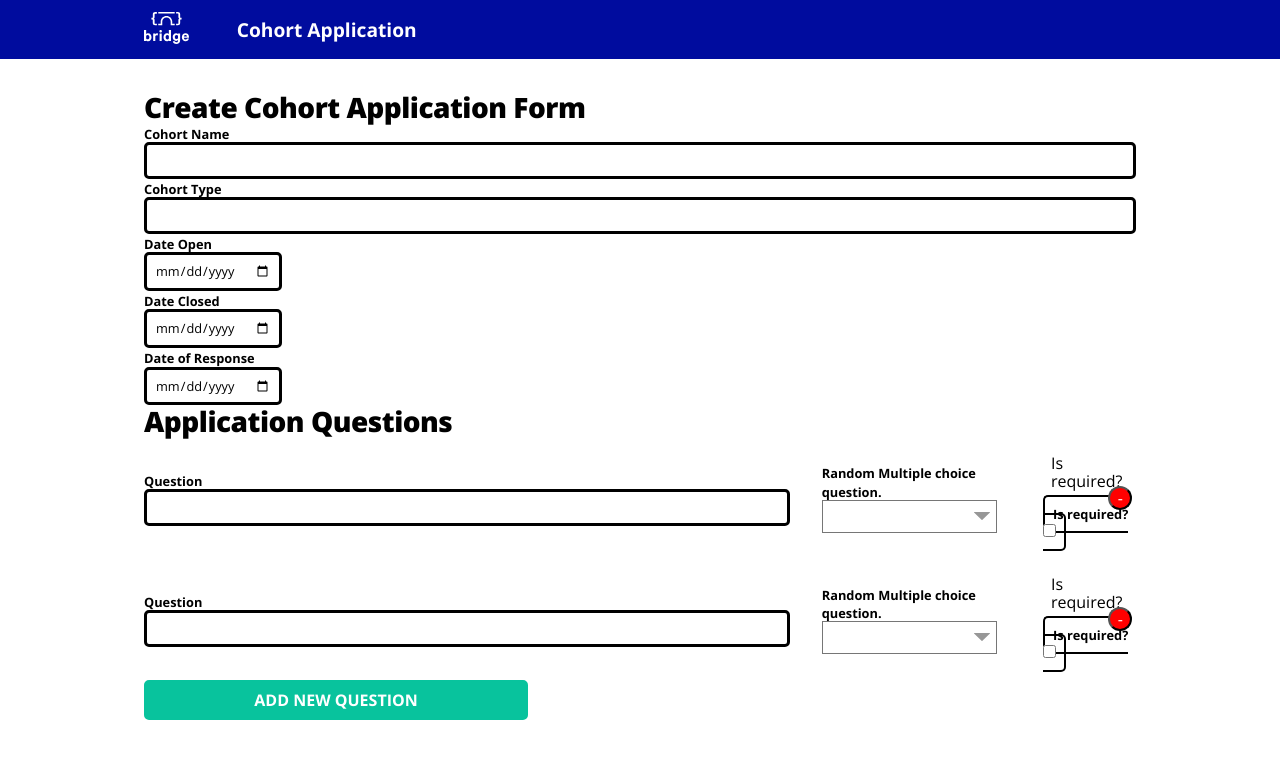
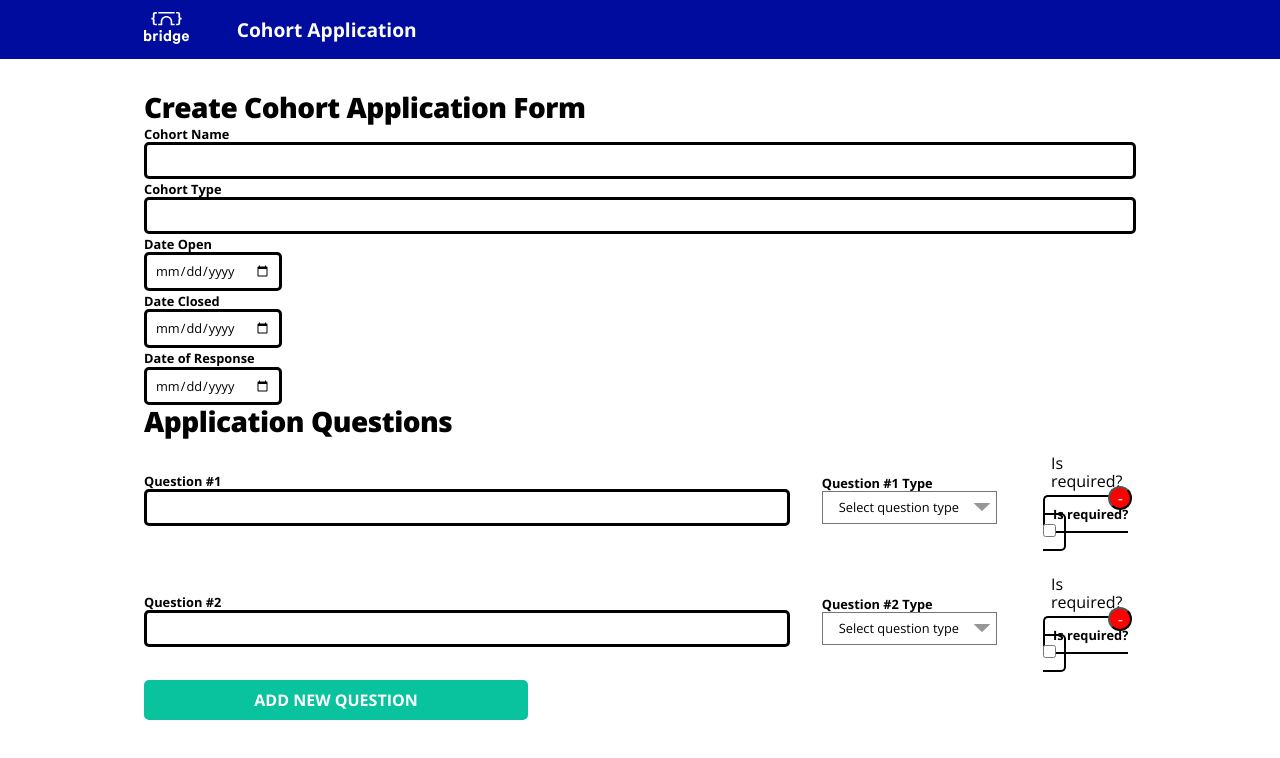
Before and after one commit to bridge-school/applications-frontend, a React (Create React App) app: page /admin/create in a window 1280 px wide. Shown: the top 758 px of the page. Built offline with nearby package versions, Linux system fonts and the light colour scheme.

Commit message:
[Feat]: Adding types to dropdown. (#38)

```diff
--- a/src/components/AddQuestions.js
+++ b/src/components/AddQuestions.js
@@ -64,14 +64,35 @@ export default function AddQuestions({fields, handleChange, handleAddNewQuestion
                   type="text"
                   value={field.description}
                   handleChange={handleChangeAtIndex('description')}
-                  label="Question"
+                  label={`Question #${index+1}`}
                 />
               </QuestionWrap>
               <DropdownWrap>
                 <Dropdown
                   name={`type${index}`}
                   value={field.type}
-                  data={{description: 'test'}}
+                  data={{
+                    description: `Question #${index+1} Type`,
+                    placeholder: "Select question type",
+                    items: [
+                      {
+                        label: 'short answer',
+                        value: 'input',
+                      },
+                      {
+                        label: 'paragraph',
+                        value: 'textarea',
+                      },
+                      {
+                        label: 'checkboxes',
+                        value: 'checkbox',
+                      },
+                      {
+                        label: 'drop down',
+                        value: 'select',
+                      },
+                    ]
+                  }}
                   handleChange={handleChangeAtIndex('type')}
                 />
               </DropdownWrap>
--- a/src/components/Button.js
+++ b/src/components/Button.js
@@ -12,5 +12,5 @@ export default function Button(props) {
 
 Button.propTypes = {
   text: PropTypes.string.isRequired,
-  handleClick: PropTypes.func,
+  handleClick: PropTypes.func.isRequired,
 };
--- a/src/components/Dropdown.js
+++ b/src/components/Dropdown.js
@@ -14,21 +14,7 @@ const SelectBox = styled.select`
   width: 100%;
 `;
 
-export default function Dropdown({ handleChange, value }) {
-  const data = {
-    description: 'Random Multiple choice question.',
-    type: 'checkbox',
-    items: [
-      {
-        label: 'Option a',
-        value: 'A',
-      },
-      {
-        label: 'Option b',
-        value: 'B',
-      },
-    ],
-  };
+export default function Dropdown({ data, handleChange, value }) {
 
   return (
     <div>
@@ -36,7 +22,9 @@ export default function Dropdown({ handleChange, value }) {
         {data.description}
         <br />
         <SelectBox onChange={handleChange} value={value}>
-          <option value="" />
+          <option value="">
+            {data.placeholder}
+          </option>
           {data.items.map(item => (
             <option key={data.items.indexOf(item)} value={item.value}>
               {item.label}
--- a/src/views/AdminView.js
+++ b/src/views/AdminView.js
@@ -20,7 +20,7 @@ export default function AdminView() {
     <div>
       <Header>
         <PageTitle title="Cohort Application Forms" />
-        <Link to="/admin/create" className="button-style" title="create application group">
+        <Link to="/admin/create" className="button-style">
           Create application group
         </Link>
       </Header>
```
